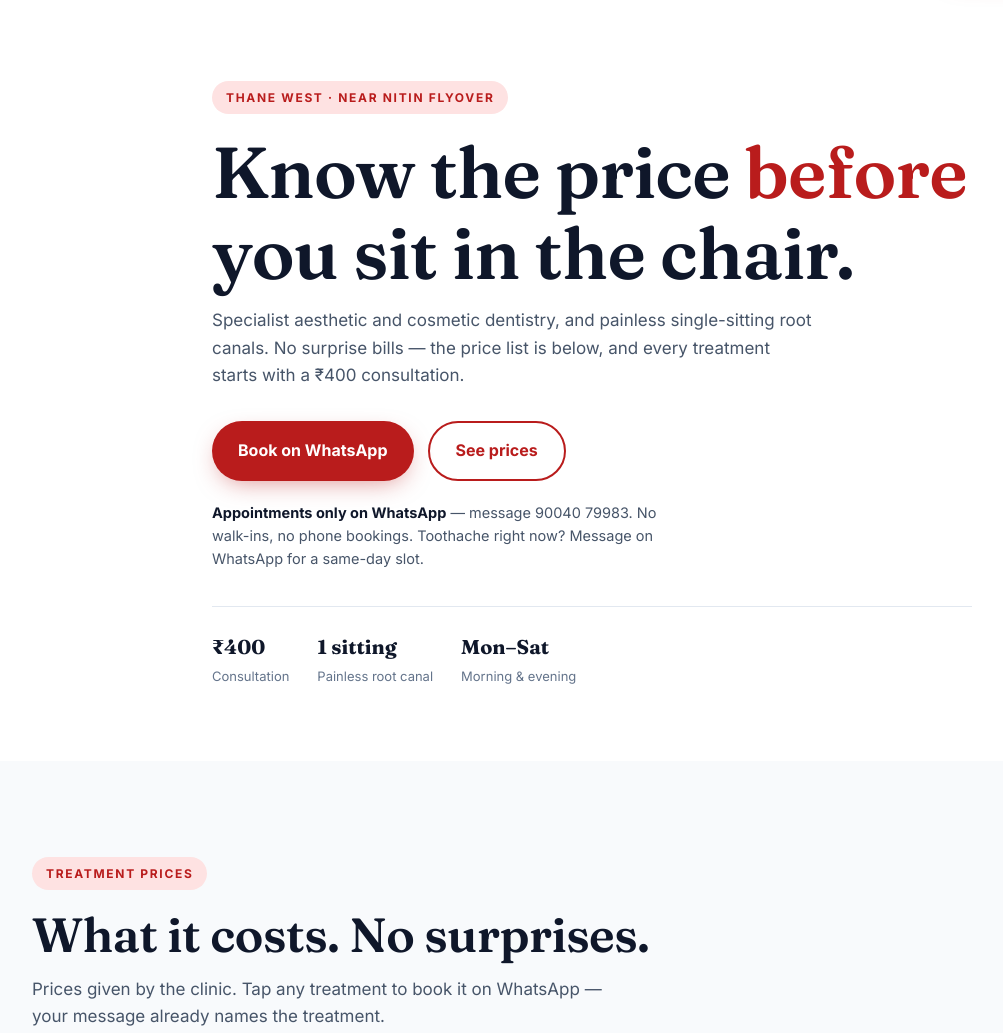
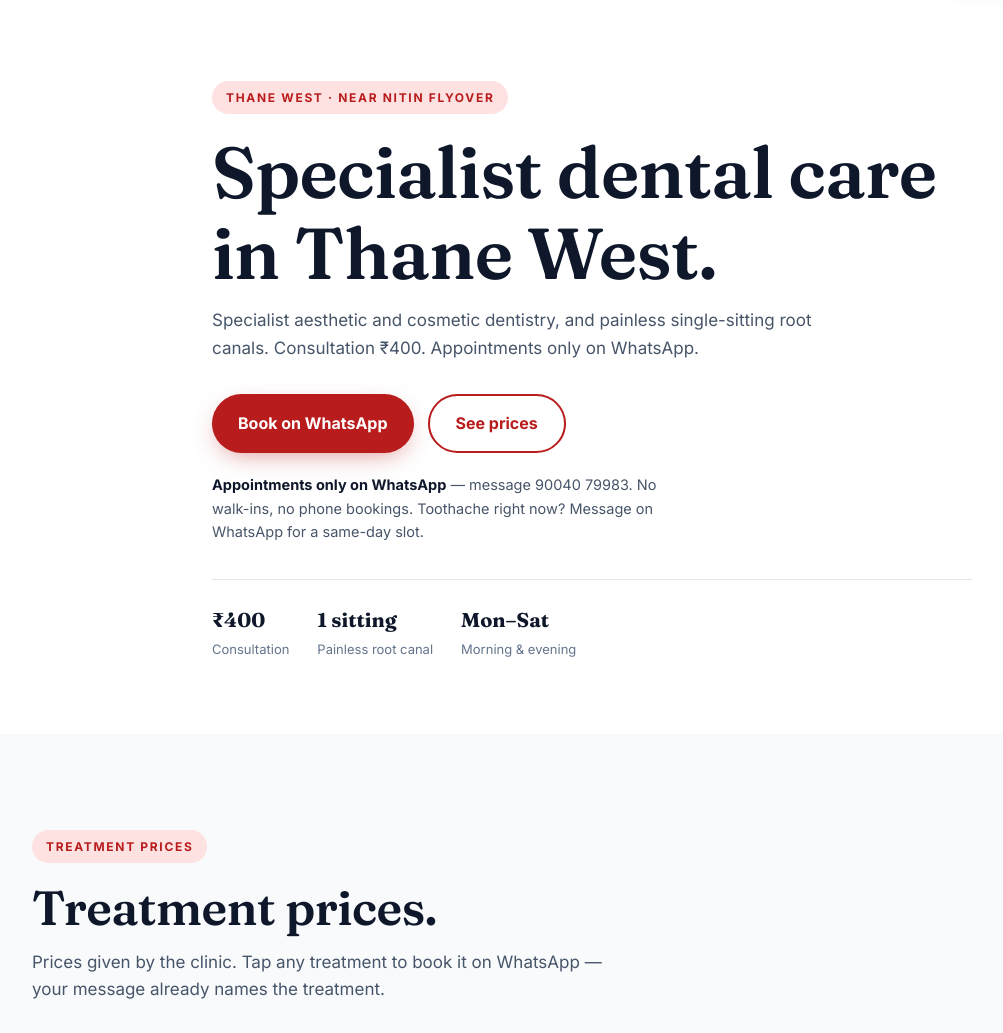
Before and after one commit to smitshivalkar-spectims4567/om-dental-clinic, a plain HTML site: page index.html in a window 1280 px wide. Shown: the part 80-1113 px from the top of the page, without its empty margins (48-1051 px from the left). Drawn offline with Linux system fonts and the light colour scheme.

Commit message:
Plain headings: replace clever hero headline and slogan headings

```diff
--- a/index.html
+++ b/index.html
@@ -99,7 +99,6 @@ header.scrolled{border-bottom-color:var(--border)}
 .hero{background:#fff;padding:clamp(48px,7vw,88px) 0 clamp(48px,6vw,72px)}
 .hero-grid{max-width:760px}
 .hero h1{font-size:clamp(40px,6.4vw,72px);max-width:16ch}
-.hero h1 .hl{color:var(--red)}
 .hero .actions{display:flex;gap:14px;flex-wrap:wrap;margin-top:32px}
 .hero-note{margin-top:20px;font-size:14.5px;color:var(--ink2);max-width:52ch}
 .hero-note strong{color:var(--ink)}
@@ -227,8 +226,8 @@ footer a{color:#F59E0B;font-weight:600}
     <div class="container hero-grid">
       <div>
         <span class="eyebrow">Thane West · Near Nitin Flyover</span>
-        <h1>Know the price <span class="hl">before</span> you sit in the chair.</h1>
-        <p class="sub">Specialist aesthetic and cosmetic dentistry, and painless single-sitting root canals. No surprise bills — the price list is below, and every treatment starts with a ₹400 consultation.</p>
+        <h1>Specialist dental care in Thane West.</h1>
+        <p class="sub">Specialist aesthetic and cosmetic dentistry, and painless single-sitting root canals. Consultation ₹400. Appointments only on WhatsApp.</p>
         <div class="actions">
           <a class="btn btn-primary" href="https://wa.me/919004079983?text=Hi%2C%20I%27d%20like%20to%20book%20an%20appointment%20at%20Om%20Dental%20Clinic.">Book on WhatsApp</a>
           <a class="btn btn-outline" href="#prices">See prices</a>
@@ -246,7 +245,7 @@ footer a{color:#F59E0B;font-weight:600}
   <section id="prices">
     <div class="container">
       <span class="eyebrow">Treatment prices</span>
-      <h2>What it costs. No surprises.</h2>
+      <h2>Treatment prices.</h2>
       <p class="sub">Prices given by the clinic. Tap any treatment to book it on WhatsApp — your message already names the treatment.</p>
 
       <div class="price-group">
@@ -406,8 +405,8 @@ footer a{color:#F59E0B;font-weight:600}
 
   <section class="trust" id="trust">
     <div class="container">
-      <span class="eyebrow">Why patients choose us</span>
-      <h2>Precision care, honest advice.</h2>
+      <span class="eyebrow">The clinic</span>
+      <h2>Why patients choose us.</h2>
       <p class="sub">Every treatment starts with a detailed radiograph evaluation and a transparent roadmap — and a price confirmed before treatment begins.</p>
       <div class="trust-grid">
         <div class="t-item"><div class="n">1</div><div><strong>Anxiety-free, gentle protocols</strong><p>Gentle local anaesthesia techniques — even for nervous patients.</p></div></div>
```
